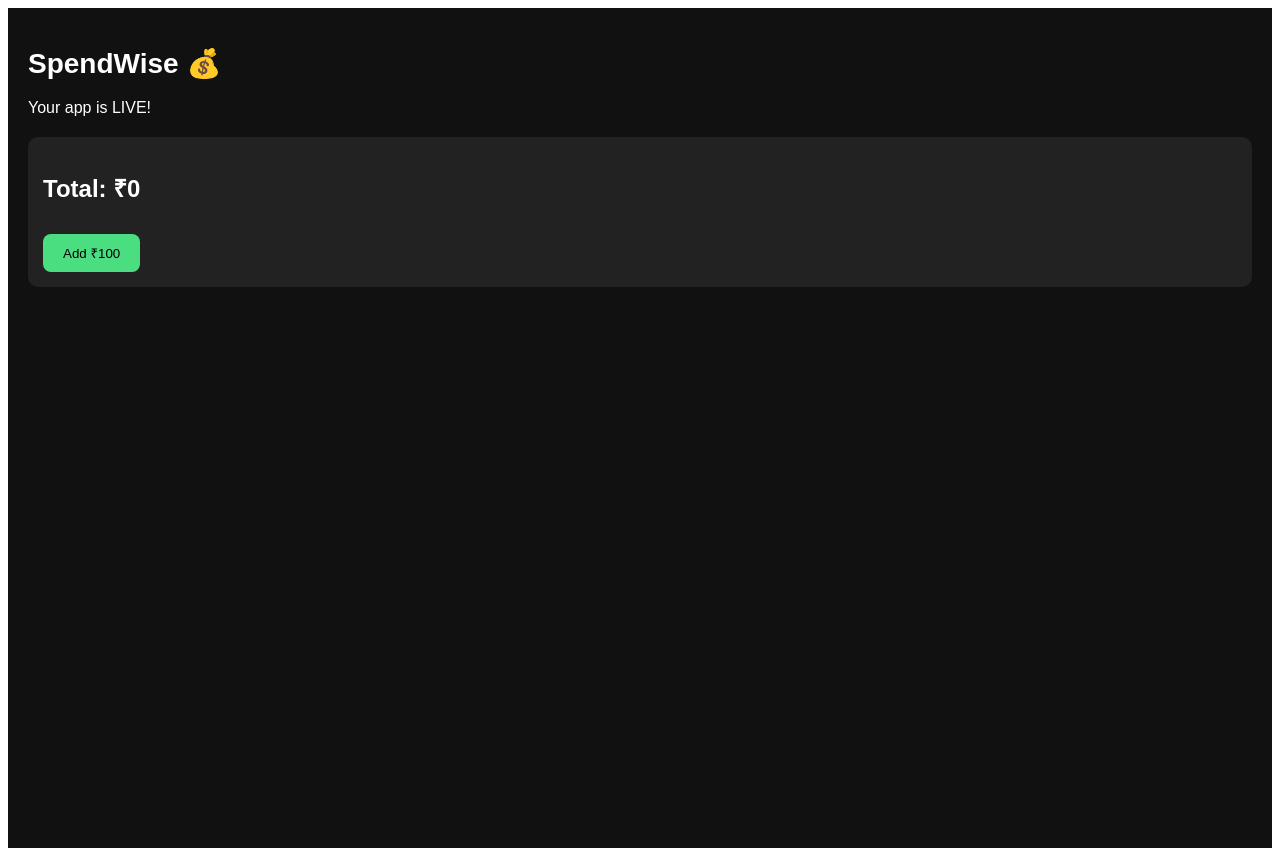
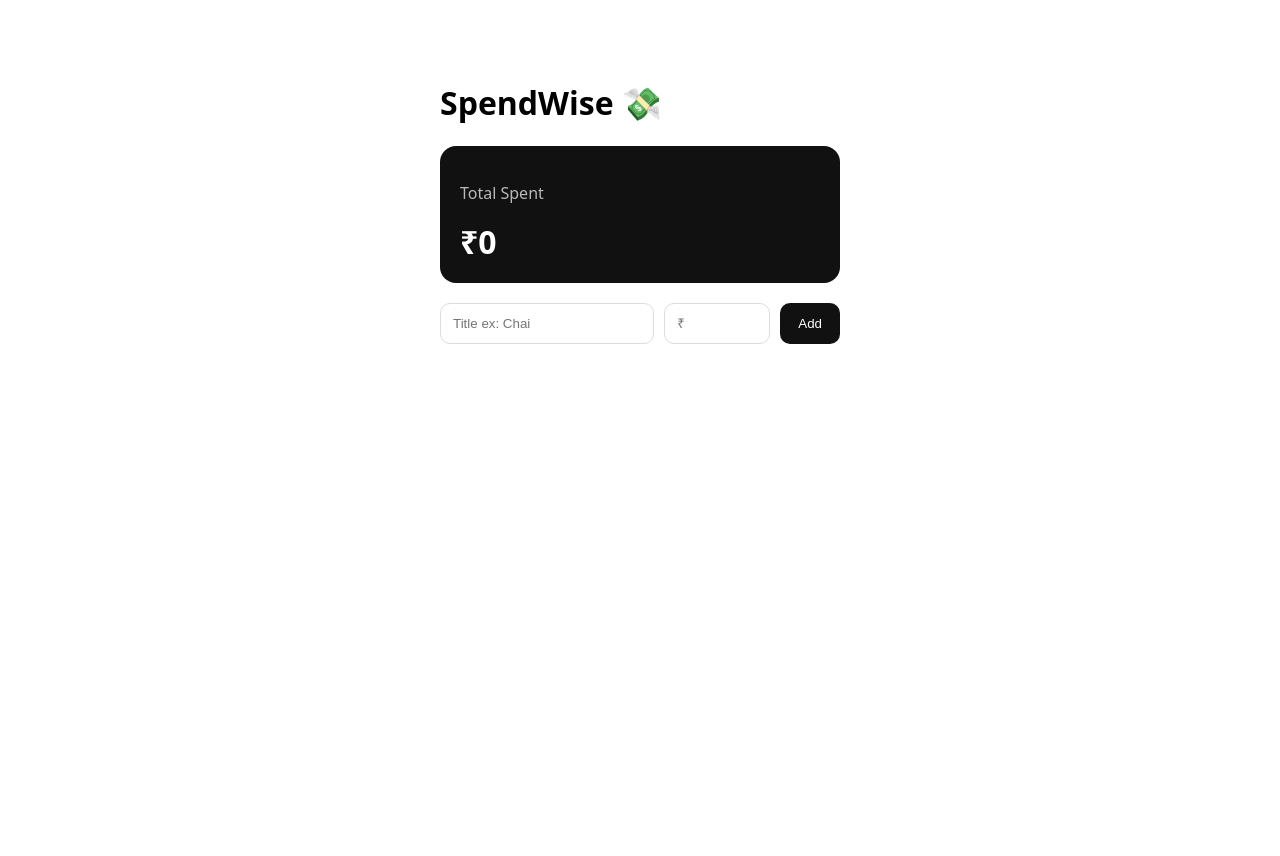
Before and after one commit to profitvertex-dot/SpendWise01, a React (Vite) app: page / in a window 1280 px wide. After the commit the page ends 800 px from the top, so only its background shows below. Built offline with nearby package versions, Linux system fonts and the light colour scheme.

Commit message:
Update App.tsx

```diff
--- a/src/App.tsx
+++ b/src/App.tsx
@@ -1,14 +1,42 @@
-import { useState } from 'react'
+import { useState, useEffect } from 'react'
+
+type Expense = { id: string, title: string, amount: number, date: string }
 
 export default function App() {
-  const [amount, setAmount] = useState(0)
+  const [expenses, setExpenses] = useState<Expense[]>(() => JSON.parse(localStorage.getItem('sw') || '[]'))
+  const [title, setTitle] = useState(''); const [amount, setAmount] = useState('')
+
+  useEffect(() => { localStorage.setItem('sw', JSON.stringify(expenses)) }, [expenses])
+
+  const total = expenses.reduce((s,e) => s+e.amount, 0)
+
+  const add = () => {
+    if(!title ||!amount) return
+    setExpenses([...expenses, {id: Date.now().toString(), title, amount: Number(amount), date: new Date().toLocaleDateString()}])
+    setTitle(''); setAmount('')
+  }
+
   return (
-    <div style={{ background:'#111', color:'white', minHeight:'100vh', padding:'20px', fontFamily:'sans-serif' }}>
-      <h1 style={{ fontSize:'28px', fontWeight:'bold' }}>SpendWise 💰</h1>
-      <p>Your app is LIVE!</p>
-      <div style={{ background:'#222', padding:'15px', borderRadius:'10px', marginTop:'20px' }}>
-        <h2>Total: ₹{amount}</h2>
-        <button onClick={()=>setAmount(amount+100)} style={{ background:'#4ade80', padding:'10px 20px', border:'none', borderRadius:'8px', marginTop:'10px' }}>Add ₹100</button>
+    <div style={{maxWidth: 400, margin: '40px auto', fontFamily: 'system-ui', padding: 20}}>
+      <h1 style={{fontWeight: 800}}>SpendWise 💸</h1>
+      <div style={{background: '#111', color: '#fff', padding: 20, borderRadius: 16, marginTop: 20}}>
+        <p style={{opacity: 0.7}}>Total Spent</p>
+        <h2 style={{fontSize: 32, margin: 0}}>₹{total}</h2>
+      </div>
+
+      <div style={{display: 'flex', gap: 10, marginTop: 20}}>
+        <input value={title} onChange={e=>setTitle(e.target.value)} placeholder="Title ex: Chai" style={{flex: 1, padding: 12, borderRadius: 10, border: '1px solid #ddd'}}/>
+        <input value={amount} onChange={e=>setAmount(e.target.value)} type="number" placeholder="₹" style={{width: 80, padding: 12, borderRadius: 10, border: '1px solid #ddd'}}/>
+        <button onClick={add} style={{padding: '12px 18px', borderRadius: 10, background: '#111', color: '#fff', border: 0}}>Add</button>
+      </div>
+
+      <div style={{marginTop: 20, display: 'grid', gap: 10}}>
+        {expenses.map(e => (
+          <div key={e.id} style={{display: 'flex', justifyContent: 'space-between', padding: 14, border: '1px solid #eee', borderRadius: 12}}>
+            <span>{e.title} <small style={{color: '#888'}}> {e.date}</small></span>
+            <b>₹{e.amount}</b>
+          </div>
+        ))}
       </div>
     </div>
   )
```
